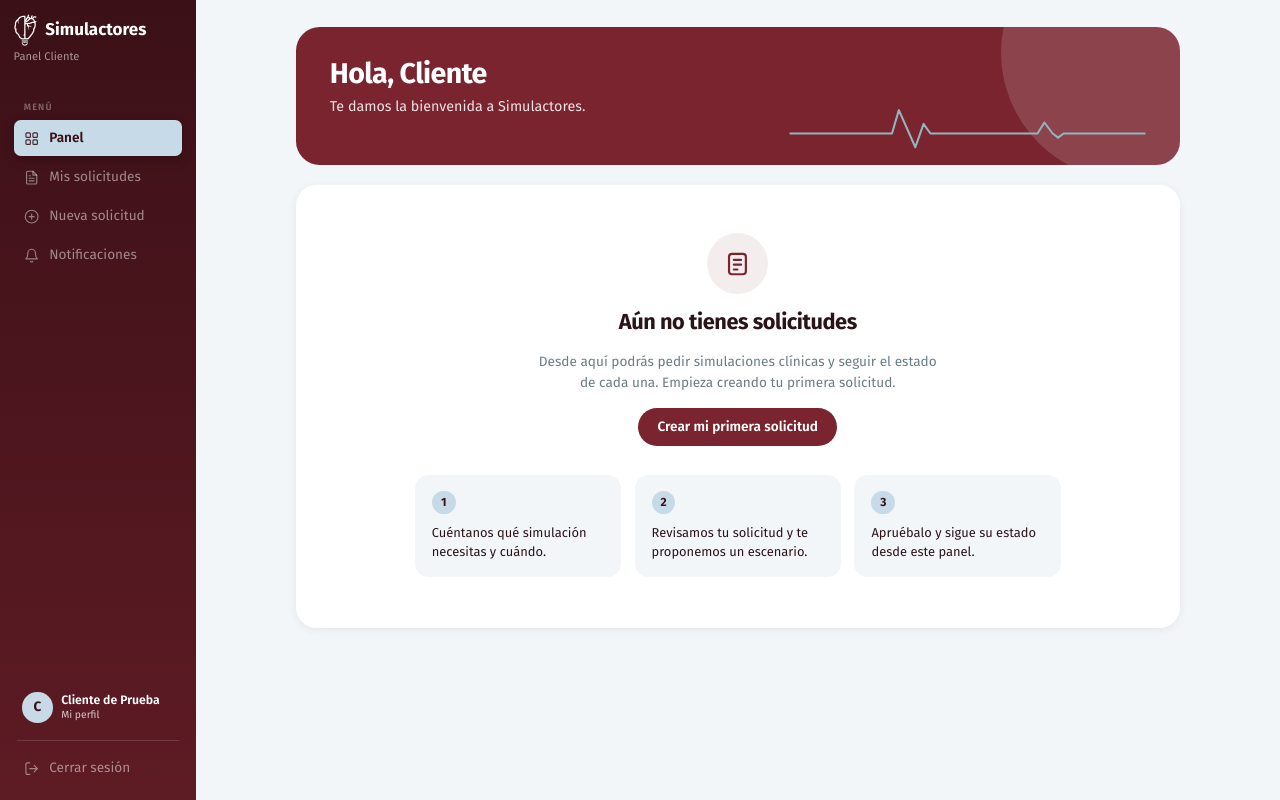
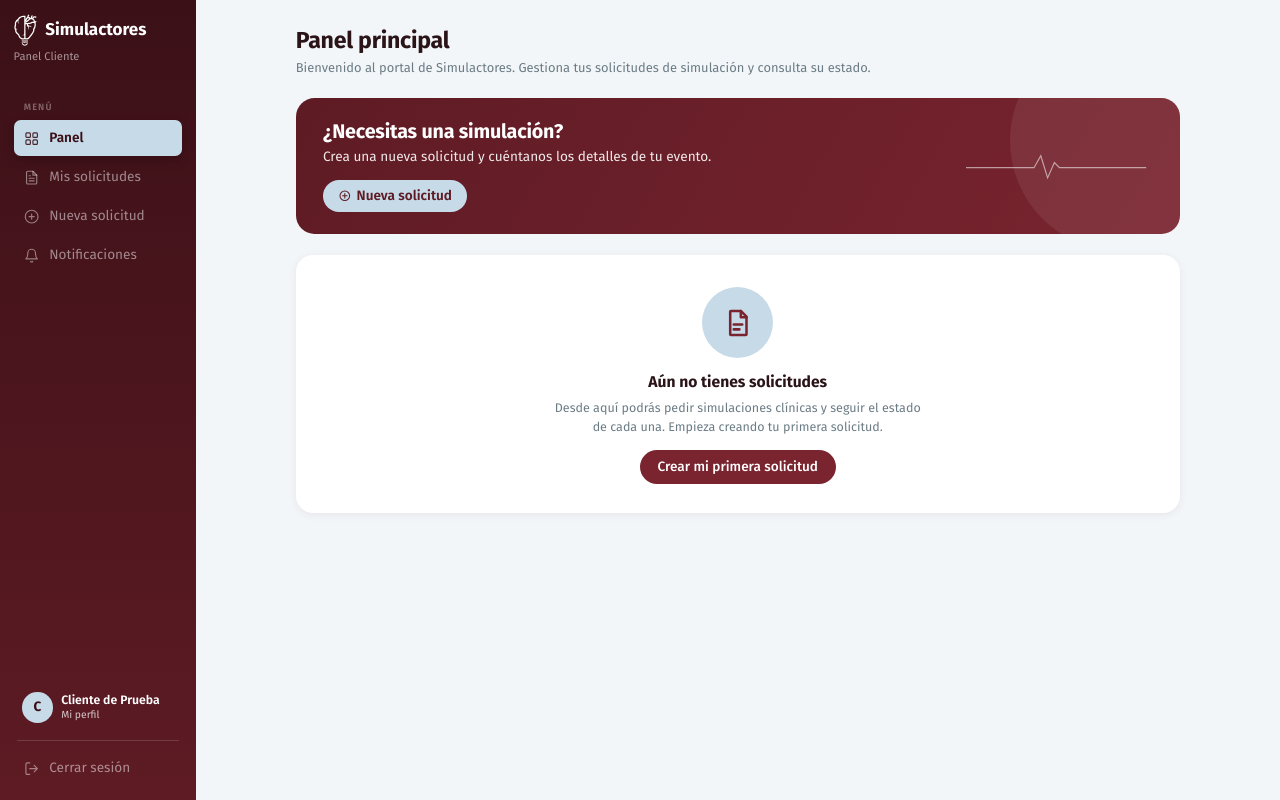
Before and after one commit to Emurillo26/SimGest, a Django app: page /dashboard/ in a window 1280 px wide. Run offline with Django 5.2, Linux system fonts and the light colour scheme; a user stored in the database is signed in; data comes from the database, SQL or seed files in the repository; data that the repository does not hold is empty.

Commit message:
Portal del cliente: panel con Nueva solicitud destacada y listado con siguiente paso

```diff
--- a/simulactores/templates/simulactores/dashboard_cliente.html
+++ b/simulactores/templates/simulactores/dashboard_cliente.html
@@ -1,144 +1,87 @@
-{% load static %}
+{% load static simulactores_extras %}
 <!DOCTYPE html>
 <html lang="es">
 <head>
   <meta charset="UTF-8">
-  <title>Simulactores - Mi panel</title>
+  <title>Simulactores - Panel principal</title>
   <link rel="icon" type="image/svg+xml" href="{% static 'simulactores/img/logo-simulactores.svg' %}">
   <meta name="viewport" content="width=device-width, initial-scale=1.0">
   <link href="https://cdn.jsdelivr.net/npm/bootstrap@5.3.3/dist/css/bootstrap.min.css" rel="stylesheet">
   <link href="{% static 'simulactores/css/estilos.css' %}" rel="stylesheet">
+  <link href="{% static 'simulactores/css/portales.css' %}" rel="stylesheet">
 </head>
 <body>
 <div class="d-flex">
   {% include 'simulactores/_sidebar.html' %}
   <div class="flex-fill panel-columna">
     <main class="panel-contenido">
-      {% if messages %}
-        {% for message in messages %}
-          <div class="alert alert-success py-2 mb-0" role="alert">{{ message }}</div>
-        {% endfor %}
-      {% endif %}
+{% include 'simulactores/_mensajes.html' %}
 
-      <!-- Bienvenida -->
-      <section class="panel-bienvenida">
-        <div class="panel-bienvenida-texto">
-          <h1>{% if request.user.nombre %}Hola, {{ request.user.nombre.split.0 }}{% else %}Hola de nuevo{% endif %}</h1>
-          <p>
-            {% if not resumen.total %}
-              Te damos la bienvenida a Simulactores.
-            {% elif resumen.activas %}
-              Tienes {{ resumen.activas }} solicitud{{ resumen.activas|pluralize:"es" }} activa{{ resumen.activas|pluralize }}.
-            {% else %}
-              No tienes solicitudes activas por ahora.
-            {% endif %}
-          </p>
-          {% if resumen.total %}
-            <a href="{% url 'simulactores:crear_solicitud' %}" class="panel-boton-claro">Nueva solicitud</a>
-          {% endif %}
+      <header class="cabecera-pagina">
+        <div>
+          <h1>Panel principal</h1>
+          <p>Bienvenido al portal de Simulactores. Gestiona tus solicitudes de simulación y consulta su estado.</p>
         </div>
+      </header>
+
+      <section class="banner-solicitud">
+        <div>
+          <h2>¿Necesitas una simulación?</h2>
+          <p>Crea una nueva solicitud y cuéntanos los detalles de tu evento.</p>
+          <a href="{% url 'simulactores:crear_solicitud' %}" class="btn-celeste btn-ico"><svg viewBox="0 0 24 24" fill="none" stroke="currentColor" stroke-width="1.8" stroke-linecap="round" stroke-linejoin="round" aria-hidden="true"><circle cx="12" cy="12" r="8.5"/><path d="M12 8v8M8 12h8"/></svg> Nueva solicitud</a>
+        </div>
+        <svg class="banner-pulso" viewBox="0 0 220 40" fill="none" stroke="currentColor" stroke-width="1.4" aria-hidden="true"><path d="M0 22h80l8-14 8 26 8-18 6 6h102"/></svg>
       </section>
 
       {% if not resumen.total %}
-
-        <!-- Sin solicitudes: bienvenida con acceso directo -->
-        <section class="panel-tarjeta bienvenida-vacia">
-          <div class="panel-vacio-icono grande" aria-hidden="true"><svg viewBox="0 0 24 24" fill="none" stroke="currentColor" stroke-width="1.8" stroke-linecap="round" stroke-linejoin="round"><rect x="5" y="4" width="14" height="17" rx="2.5"/><path d="M9 9h6M9 13h6M9 17h3"/></svg></div>
-          <h2>Aún no tienes solicitudes</h2>
+        <section class="caja vacio-grande">
+          <div class="vacio-icono"><svg viewBox="0 0 24 24" fill="none" stroke="currentColor" stroke-width="1.8" stroke-linecap="round" stroke-linejoin="round" aria-hidden="true"><path d="M7 3.5h7l4 4V20a.5.5 0 01-.5.5h-10.5a.5.5 0 01-.5-.5V4a.5.5 0 01.5-.5z"/><path d="M14 3.5V8h4M9 13h6M9 16.5h4"/></svg></div>
+          <strong>Aún no tienes solicitudes</strong>
           <p>Desde aquí podrás pedir simulaciones clínicas y seguir el estado de cada una. Empieza creando tu primera solicitud.</p>
-          <a href="{% url 'simulactores:crear_solicitud' %}" class="panel-boton-vino">Crear mi primera solicitud</a>
-          <div class="pasos-inicio">
-            <div><b>1</b><span class="d-block">Cuéntanos qué simulación necesitas y cuándo.</span></div>
-            <div><b>2</b><span class="d-block">Revisamos tu solicitud y te proponemos un escenario.</span></div>
-            <div><b>3</b><span class="d-block">Apruébalo y sigue su estado desde este panel.</span></div>
-          </div>
+          <a href="{% url 'simulactores:crear_solicitud' %}" class="btn btn-granate btn-pildora">Crear mi primera solicitud</a>
+        </section>
+      {% else %}
+        <section class="kpi-grid">
+          <article class="kpi"><span class="kpi-icono"><svg viewBox="0 0 24 24" fill="none" stroke="currentColor" stroke-width="1.8" stroke-linecap="round" stroke-linejoin="round" aria-hidden="true"><path d="M7 3.5h7l4 4V20a.5.5 0 01-.5.5h-10.5a.5.5 0 01-.5-.5V4a.5.5 0 01.5-.5z"/><path d="M14 3.5V8h4M9 13h6M9 16.5h4"/></svg></span><div><div class="kpi-num">{{ resumen.activas }}</div><div class="kpi-eti">Solicitudes activas</div></div></article>
+          <article class="kpi"><span class="kpi-icono"><svg viewBox="0 0 24 24" fill="none" stroke="currentColor" stroke-width="1.8" stroke-linecap="round" stroke-linejoin="round" aria-hidden="true"><path d="M5 12.5l4.5 4.5L19 7.5"/></svg></span><div><div class="kpi-num">{{ resumen.completadas }}</div><div class="kpi-eti">Solicitudes finalizadas</div></div></article>
+          <article class="kpi"><span class="kpi-icono vino"><svg viewBox="0 0 24 24" fill="none" stroke="currentColor" stroke-width="1.8" stroke-linecap="round" stroke-linejoin="round" aria-hidden="true"><circle cx="12" cy="12" r="8.5"/><path d="M12 7.5V12l3 2"/></svg></span><div><div class="kpi-num">{{ resumen.canceladas }}</div><div class="kpi-eti">Solicitudes canceladas</div></div></article>
         </section>
 
-      {% else %}
-
-        <!-- Resumen -->
-        <section class="panel-resumen">
-
-          <article class="panel-tarjeta {% if resumen.historial %}panel-tarjeta-ancha{% else %}panel-tarjeta-completa{% endif %}">
-            <h2>Solicitudes activas</h2>
-            {% if resumen.activas %}
-              <div class="activas-fila">
-                <div>
-                  <div class="panel-numero panel-numero-grande">{{ resumen.activas }}</div>
-                  <div class="panel-etiqueta">en curso</div>
-                </div>
-                <div class="activas-indicador">
-                  <div class="barra-estados" role="img" aria-label="Solicitudes activas por estado">
-                    {% for item in indicador %}<span class="seg-{{ item.clase }}" style="flex: {{ item.cantidad }};" title="{{ item.etiqueta }}: {{ item.cantidad }}"></span>{% endfor %}
-                  </div>
-                  <div class="leyenda-estados">
-                    {% for item in indicador %}<span class="estado estado-{{ item.clase }}"><i></i>{{ item.etiqueta }} {{ item.cantidad }}</span>{% endfor %}
-                  </div>
-                </div>
+        <section class="dos-columnas">
+          <article class="caja">
+            <div class="caja-titulo"><h2>Solicitudes activas</h2>{% if resumen.historial %}<a href="{% url 'simulactores:historial_solicitudes' %}" class="enlace-flecha">Ver historial completo</a>{% endif %}</div>
+            <p class="caja-sub">Tus solicitudes en curso.</p>
+            {% if solicitudes %}
+              <div class="filas">
+                {% for solicitud in solicitudes %}
+                  <a href="{% url 'simulactores:detalle_solicitud' solicitud.uuid %}" class="fila">
+                    <span class="fila-icono"><svg viewBox="0 0 24 24" fill="none" stroke="currentColor" stroke-width="1.8" stroke-linecap="round" stroke-linejoin="round" aria-hidden="true"><path d="M7 3.5h7l4 4V20a.5.5 0 01-.5.5h-10.5a.5.5 0 01-.5-.5V4a.5.5 0 01.5-.5z"/><path d="M14 3.5V8h4M9 13h6M9 16.5h4"/></svg></span>
+                    <div class="fila-cuerpo"><strong>{{ solicitud.numero_solicitud }}</strong><small>{{ solicitud.tipo_simulacion }} · {{ solicitud.fecha_evento|date:"d/m/Y" }}</small></div>
+                    {% include 'simulactores/_estado_badge.html' with estado=solicitud.estado %}
+                  </a>
+                {% endfor %}
               </div>
             {% else %}
-              <p class="panel-etiqueta mb-0">No tienes solicitudes activas por ahora.</p>
+              <div class="vacio-grande"><strong>No tienes solicitudes activas</strong><p>Crea una nueva solicitud o revisa tu historial.</p><a href="{% url 'simulactores:crear_solicitud' %}" class="btn btn-granate btn-pildora">Nueva solicitud</a></div>
             {% endif %}
           </article>
 
-          {% if resumen.historial %}
-          <article class="panel-tarjeta">
-            <h2>Historial</h2>
-            <div>
-              <div class="panel-numero panel-numero-indigo">{{ resumen.historial }}</div>
-              <div class="panel-etiqueta">{{ resumen.completadas }} completada{{ resumen.completadas|pluralize }} · {{ resumen.canceladas }} cancelada{{ resumen.canceladas|pluralize }}</div>
-            </div>
-            <a href="{% url 'simulactores:historial_solicitudes' %}" class="panel-enlace">
-              Ver historial completo
-              <svg viewBox="0 0 24 24" fill="none" stroke="currentColor" stroke-width="2" stroke-linecap="round" stroke-linejoin="round" aria-hidden="true"><path d="M9 6l6 6-6 6"/></svg>
-            </a>
+          <article class="caja">
+            <div class="caja-titulo"><h2>Actualizaciones recientes</h2><a href="{% url 'simulactores:notificaciones' %}" class="enlace-flecha">Ver todas</a></div>
+            <p class="caja-sub">Últimos avisos sobre tus solicitudes.</p>
+            {% if recientes %}
+              <ul class="linea-tiempo-mini">
+                {% for n in recientes %}<li><span class="punto"></span><div><strong>{{ n.mensaje }}</strong><small>{{ n.fecha|date:"d/m/Y H:i" }}</small></div></li>{% endfor %}
+              </ul>
+            {% else %}
+              <p class="text-muted mb-0">Todavía no hay actualizaciones.</p>
+            {% endif %}
           </article>
-          {% endif %}
-
         </section>
-
-        <!-- Solicitudes activas -->
-        <section class="panel-tabla">
-          <div class="panel-tabla-cabecera">
-            <h2>Solicitudes activas</h2>
-          </div>
-
-          {% if solicitudes %}
-          <div class="table-responsive">
-            <table class="table align-middle">
-              <thead>
-                <tr><th>N° Solicitud</th><th>Tipo</th><th>Fecha del evento</th><th>Estado</th><th></th></tr>
-              </thead>
-              <tbody>
-                {% for solicitud in solicitudes %}
-                <tr>
-                  <td class="fw-semibold">{{ solicitud.numero_solicitud }}</td>
-                  <td>{{ solicitud.tipo_simulacion }}</td>
-                  <td>{{ solicitud.fecha_evento }}</td>
-                  <td>{% include 'simulactores/_estado_badge.html' with estado=solicitud.estado %}</td>
-                  <td class="text-end">
-                    <a href="{% url 'simulactores:detalle_solicitud' solicitud.uuid %}" class="btn btn-sm btn-ver">Ver detalle</a>
-                  </td>
-                </tr>
-                {% endfor %}
-              </tbody>
-            </table>
-          </div>
-          {% else %}
-        <div class="panel-vacio">
-          <div class="panel-vacio-icono" aria-hidden="true"><svg viewBox="0 0 24 24" fill="none" stroke="currentColor" stroke-width="1.8" stroke-linecap="round" stroke-linejoin="round"><rect x="5" y="4" width="14" height="17" rx="2.5"/><path d="M9 9h6M9 13h6M9 17h3"/></svg></div>
-          <strong>No tienes solicitudes activas</strong>
-          <p>Crea una nueva solicitud o revisa tu historial.</p>
-          <a href="{% url 'simulactores:crear_solicitud' %}" class="panel-boton-vino">Nueva solicitud</a>
-        </div>
-          {% endif %}
-        </section>
-
       {% endif %}
 
     </main>
   </div>
 </div>
-
 </body>
 </html>
```
Also changed, not shown: simulactores/templates/simulactores/mis_solicitudes.html (+24 -42 lines).
